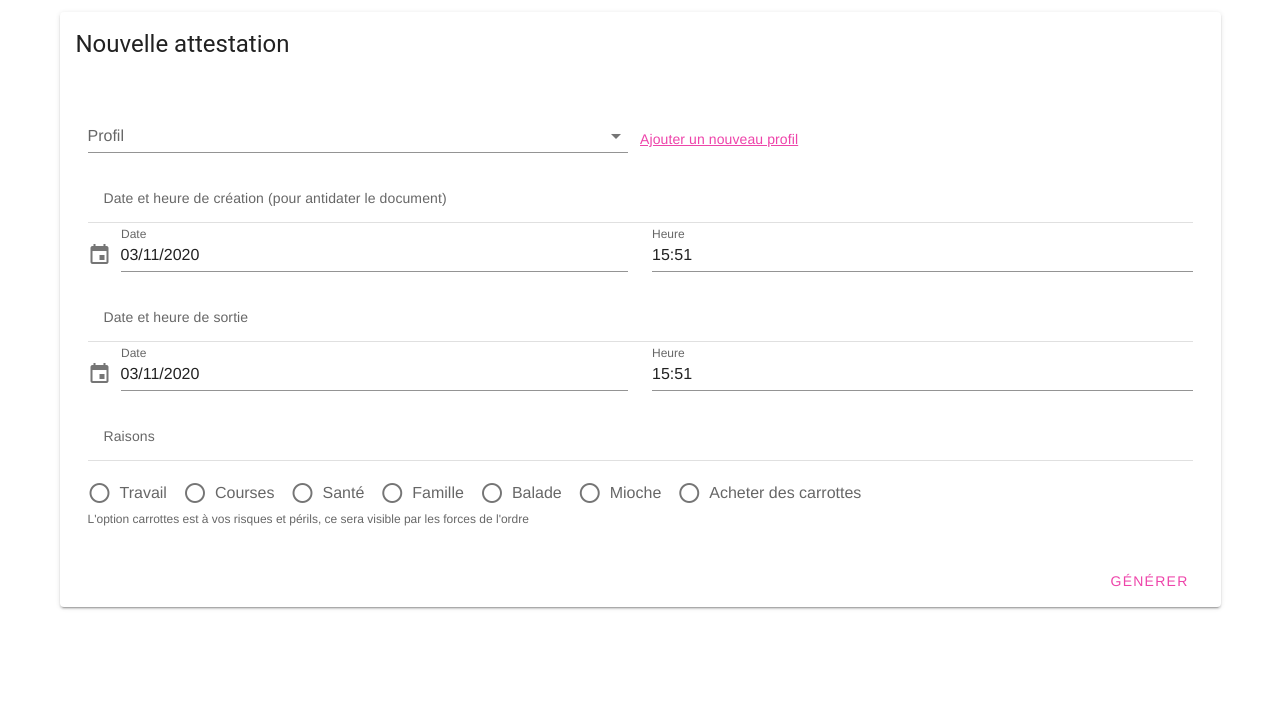
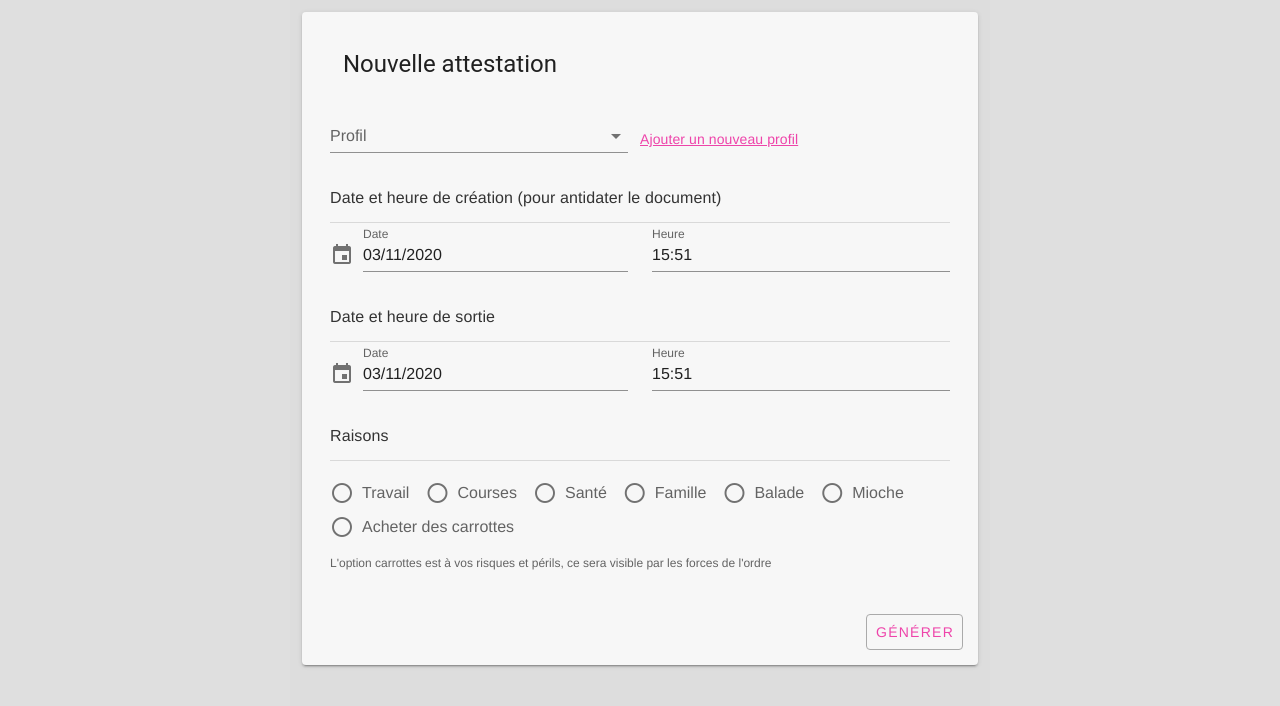
Before and after one commit to basilelegal/attestation-front, a Vue app: page / in a window 1280 px wide. Shown: the top 706 px of the page. Built offline with nearby package versions, Linux system fonts and the light colour scheme; no server answers; a small style sheet from the web is missing.

Commit message:
style(core): add some global style

```diff
--- a/src/App.vue
+++ b/src/App.vue
@@ -1,18 +1,62 @@
 <template>
   <v-app>
     <v-container>
-      <router-view/>
+      <router-view />
     </v-container>
   </v-app>
 </template>
 
 <style lang="scss">
+  body {
+    background-color: #dfdfdf;
+  }
+
+  // INFO - CH - the div is here to have a higher specificity than the builtin class
+  // improve by properly overriding theme classes
+  div.theme--light.v-application {
+    background-color: #ddd
+  }
+
+  div.theme--light.v-card {
+    background-color: #f7f7f7;
+  }
+
+  div.v-subheader.theme--light {
+    padding: 0;
+    font-size: 16px;
+    color: #333;
+  }
+
+  div.v-card__title {
+    position: relative;
+    top: 20px;
+    left: 25px;
+  }
+
+  button.v-btn {
+    border: 1px solid #aaa;
+  }
+
+  div.v-radio.theme--light {
+    margin-bottom: 10px;
+  }
+
+  div.v-card__actions {
+    padding: 15px;
+  }
+
+  .carrotte-img {
+    margin: 15px auto 0 auto;
+  }
+
   #app {
     font-family: Avenir, Helvetica, Arial, sans-serif;
     -webkit-font-smoothing: antialiased;
     -moz-osx-font-smoothing: grayscale;
     text-align: center;
     color: #2c3e50;
+    max-width: 700px;
+    margin: 0 auto;
   }
 
   #nav {
--- a/src/views/Home.vue
+++ b/src/views/Home.vue
@@ -186,6 +186,7 @@
 
           <v-img
             v-if="reason.code === 'achat_de_carrottes'"
+            class="carrotte-img"
             src="../assets/carrottes.jpg"
             width="400px"
           />
@@ -194,7 +195,6 @@
       <v-card-actions>
         <v-spacer />
         <v-btn
-          class="mr-4"
           text
           color="primary"
           @click="generate"
--- a/src/views/NewProfile.vue
+++ b/src/views/NewProfile.vue
@@ -1,8 +1,13 @@
+<style scoped>
+
+</style>
+
 <template>
   <v-card>
     <v-card-title>
-      <span class="headline">Nouvelle Profil</span>
+      <span class="headline">Nouveau Profil</span>
     </v-card-title>
+
     <v-form
       ref="form"
       v-model="valid"
@@ -67,7 +72,6 @@
                   <v-text-field
                     v-model="dateFormatted"
                     label="Date de naissance"
-                    prepend-icon="mdi-clock-time-four-outline"
                     v-bind="attrs"
                     :rules="required"
                     v-on="on"
@@ -117,7 +121,7 @@
       <v-card-actions>
         <v-spacer />
         <v-btn
-          color="blue darken-1"
+          color="primary"
           text
           @click="saveProfile"
         >
```
Lines whose indentation alone changed are shown as unchanged.
